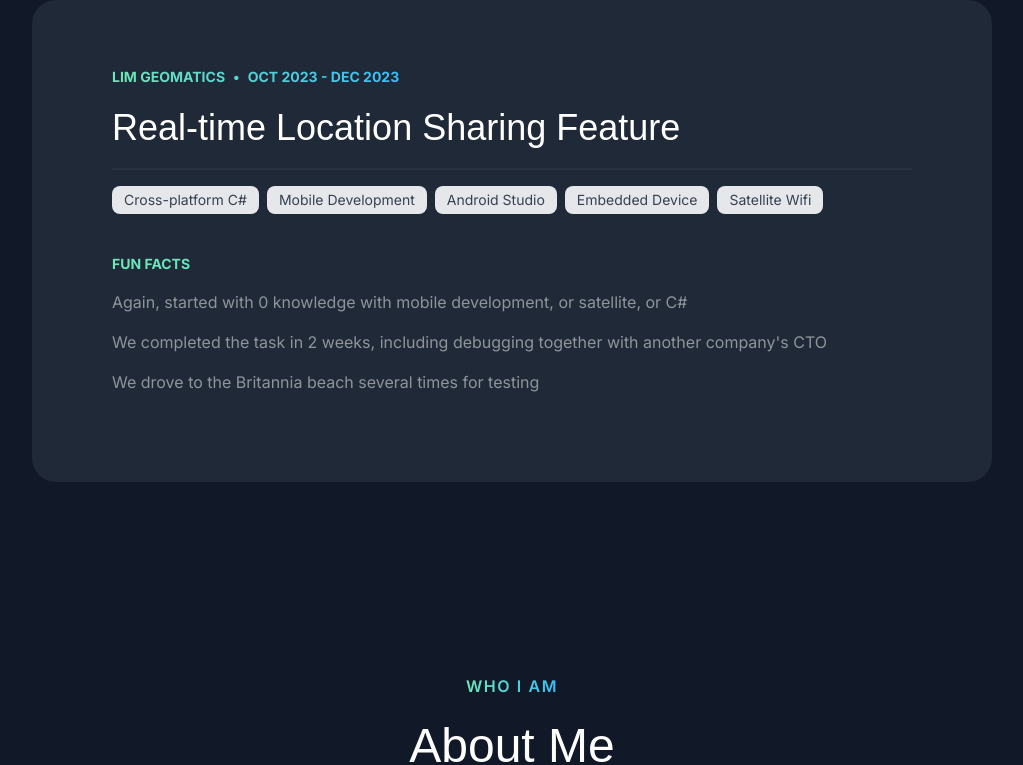
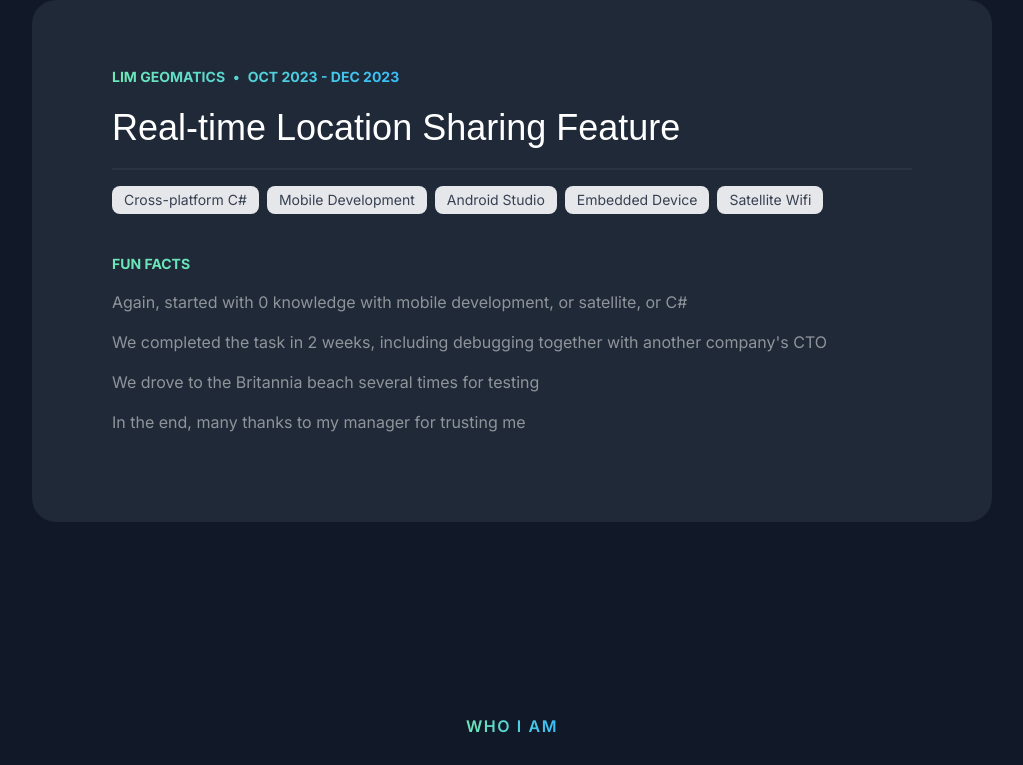
Before and after one commit to xinxinxin312/portfolio_website, a Next.js app in the folder starter-template/: page / in a window 1280 px wide. Shown: the part 2830-3595 px from the top of the page, without its empty margins (128-1151 px from the left). Built offline with nearby package versions, Linux system fonts and the light colour scheme; a web font is replaced by a local one.

Commit message:
added a line in description

```diff
--- a/starter-template/src/sections/Projects.tsx
+++ b/starter-template/src/sections/Projects.tsx
@@ -97,6 +97,9 @@ const portfolioProjects = [
       {
         title: "We drove to the Britannia beach several times for testing",
       },
+      {
+        title: "In the end, many thanks to my manager for trusting me",
+      },
     ],
   },
 ];
```
